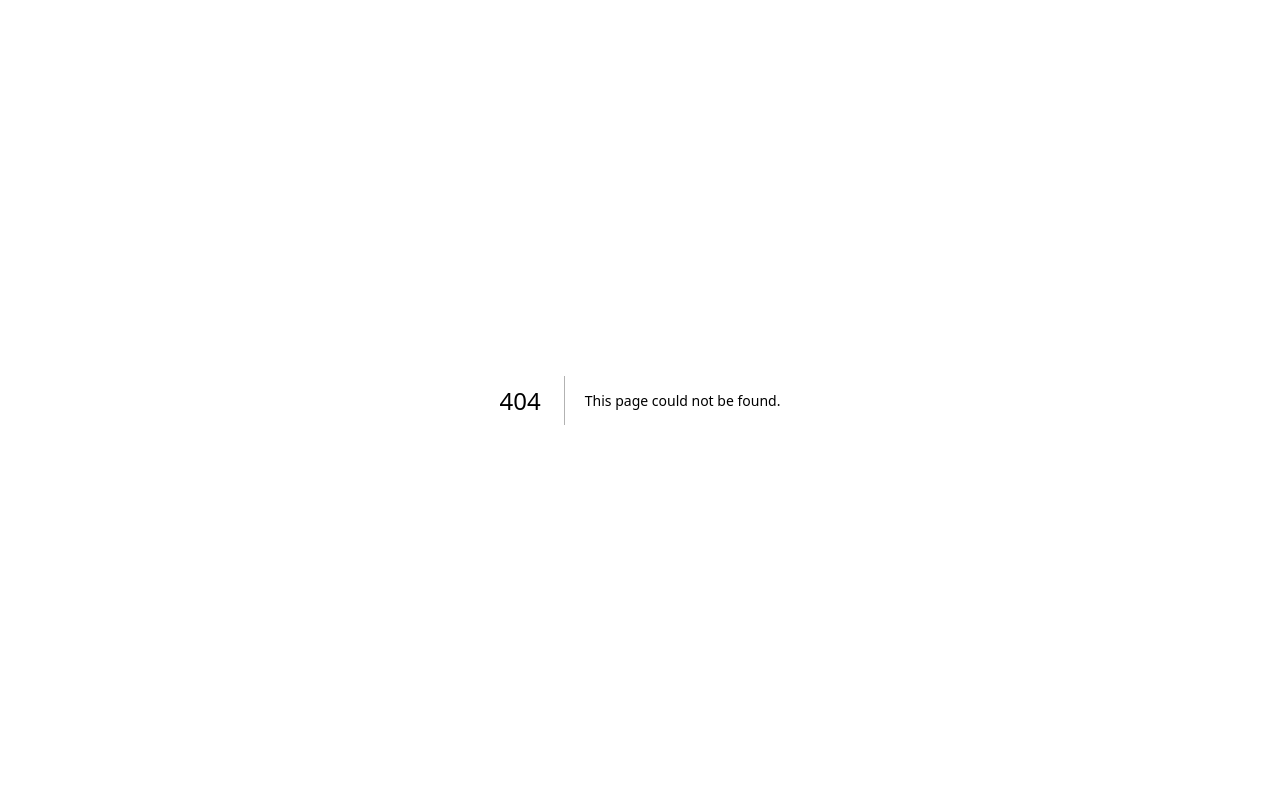
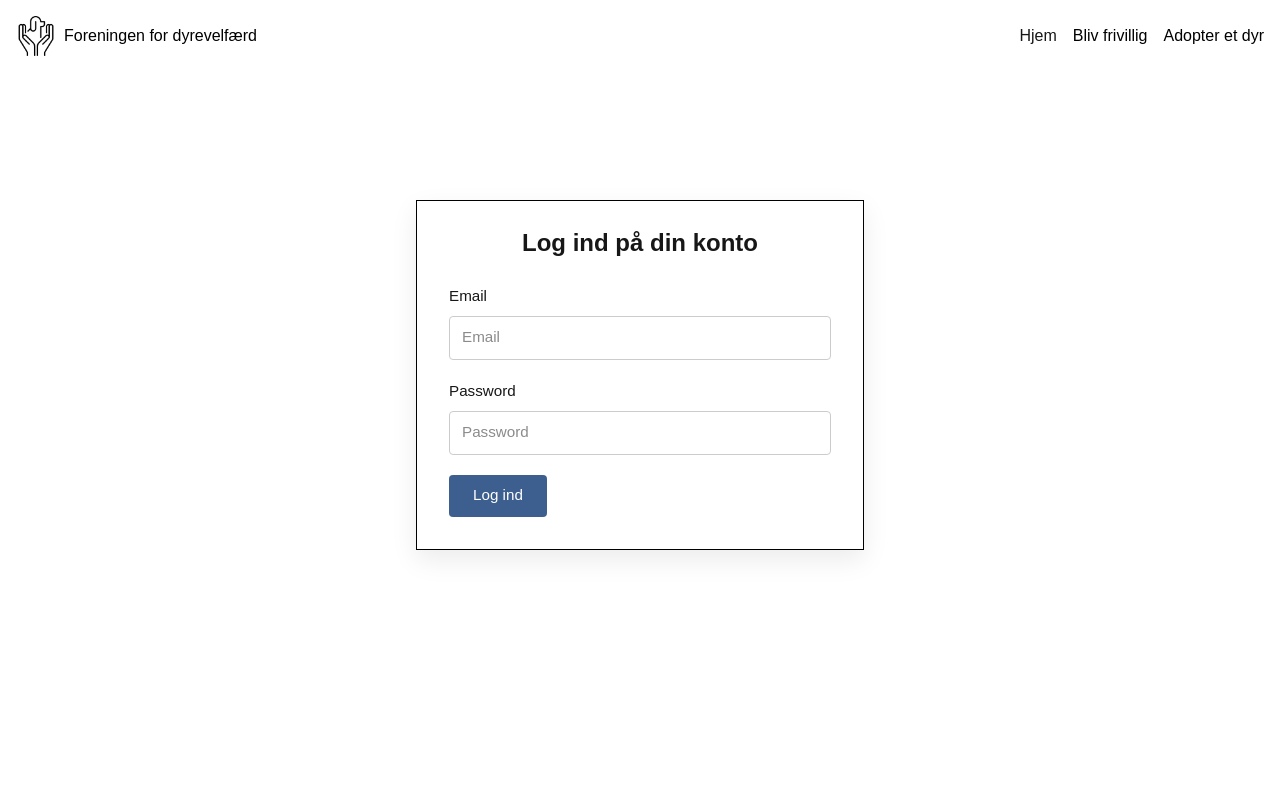
Before and after one commit to ConSIXten/dyrevelfaerd2, a Next.js app: page /logInd in a window 1280 px wide. Before the commit this address had no page. Shown: the top 800 px of the page. Built offline with nearby package versions, Linux system fonts and the light colour scheme.

Commit message:
sidste side mangler. finpudsning af rest mangler

```diff
--- /dev/null
+++ b/app/admin/page.jsx
@@ -0,0 +1,7 @@
+export default function Admin() {
+    return (
+        <div>
+            <h1>Admin Page</h1>
+        </div>
+    );
+}
--- /dev/null
+++ b/app/logIn/logIn.css
@@ -0,0 +1,4 @@
+.login-error {
+    color: #b3261e;
+    margin-top: 0.75rem;
+}
--- /dev/null
+++ b/app/logIn/page.jsx
@@ -0,0 +1,67 @@
+'use client';
+
+import { useState } from "react";
+import { useRouter } from "next/navigation";
+import "./logIn.css";
+
+export default function LogInPage() {
+    const router = useRouter();
+    const [username, setUsername] = useState("");
+    const [password, setPassword] = useState("");
+    const [error, setError] = useState(null);
+    const [submitting, setSubmitting] = useState(false);
+
+    const handleSubmit = async (e) => {
+        e.preventDefault();
+        setError(null);
+        setSubmitting(true);
+
+        try {
+            const res = await fetch("http://localhost:4000/api/v1/users", {
+                method: "POST",
+                headers: { "Content-Type": "application/json" },
+                body: JSON.stringify({ username, password }),
+            });
+
+            if (!res.ok) throw new Error("Log ind mislykkedes");
+
+            const user = await res.json();
+            localStorage.setItem("user", JSON.stringify({ id: user.id, username }));
+            router.push("/");
+        } catch (err) {
+            setError(err.message);
+        } finally {
+            setSubmitting(false);
+        }
+    };
+
+    return (
+        <div>
+            <h1>Log ind på din konto</h1>
+            <form onSubmit={handleSubmit}>
+                <label htmlFor="username">Brugernavn:</label>
+                <input
+                    type="text"
+                    id="username"
+                    name="username"
+                    value={username}
+                    onChange={(e) => setUsername(e.target.value)}
+                    required
+                />
+                <label htmlFor="password">Adgangskode:</label>
+                <input
+                    type="password"
+                    id="password"
+                    name="password"
+                    value={password}
+                    onChange={(e) => setPassword(e.target.value)}
+                    required
+                />
+                <button type="submit" disabled={submitting}>
+                    {submitting ? "Logger ind..." : "Log ind"}
+                </button>
+                {error && <p className="login-error">{error}</p>}
+            </form>
+        </div>
+    );
+}
--- /dev/null
+++ b/app/logInd/logInd.css
@@ -0,0 +1,65 @@
+.logind-container {
+    display: flex;
+    justify-content: center;
+    padding: 4rem 1rem;
+    margin-bottom: 12.3rem;
+    margin-top: 4rem;
+}
+
+.logind-card {
+    width: 100%;
+    max-width: 28rem;
+    border: 1px solid #000000;
+    box-shadow: 0 10px 25px rgba(0, 0, 0, 0.08);
+    padding: 1.5rem 2rem 2rem;
+    background-color: #fff;
+}
+
+.logind-title {
+    text-align: center;
+    font-size: 1.5rem;
+    font-weight: bold;
+    margin-bottom: 1.5rem;
+}
+
+.logind-field {
+    display: flex;
+    flex-direction: column;
+    margin-bottom: 1.25rem;
+}
+
+.logind-field label {
+    margin-bottom: 0.5rem;
+    font-size: 0.95rem;
+}
+
+.logind-field input {
+    padding: 0.6rem 0.75rem;
+    border: 1px solid #ccc;
+    border-radius: 4px;
+    font-size: 0.95rem;
+}
+
+.logind-field input:focus {
+    outline: none;
+    border-color: #3D5F8F;
+}
+
+.logind-btn {
+    background-color: #3D5F8F;
+    color: #fff;
+    border: none;
+    padding: 0.6rem 1.5rem;
+    border-radius: 4px;
+    cursor: pointer;
+    font-size: 0.95rem;
+}
+
+.logind-btn:hover {
+    background-color: #2f4a70;
+}
+
+.login-error {
+    color: #b3261e;
+    margin-top: 0.75rem;
+}
--- /dev/null
+++ b/app/logInd/page.jsx
@@ -0,0 +1,89 @@
+'use client';
+
+import { useState } from "react";
+import { useRouter } from "next/navigation";
+import "./logInd.css";
+import Header from "../../components/header/Header";
+import Footer from "../../components/footer/Footer";
+
+const EMAIL_REGEX = /^[^\s@]+@[^\s@]+\.[^\s@]+$/;
+
+export default function LogIndPage() {
+    const router = useRouter();
+    const [username, setUsername] = useState("");
+    const [password, setPassword] = useState("");
+    const [error, setError] = useState(null);
+    const [submitting, setSubmitting] = useState(false);
+
+    const handleSubmit = async (e) => {
+        e.preventDefault();
+        setError(null);
+
+        if (!EMAIL_REGEX.test(username)) {
+            setError("Indtast venligst en gyldig email-adresse");
+            return;
+        }
+
+        setSubmitting(true);
+
+        try {
+            const res = await fetch("http://localhost:4000/api/v1/users", {
+                method: "POST",
+                headers: { "Content-Type": "application/json" },
+                body: JSON.stringify({ username, password }),
+            });
+
+            if (!res.ok) throw new Error("Log ind mislykkedes");
+
+            const user = await res.json();
+            localStorage.setItem("user", JSON.stringify({ id: user.id, username }));
+            router.push("/admin");
+        } catch (err) {
+            setError(err.message);
+        } finally {
+            setSubmitting(false);
+        }
+    };
+
+    return (
+        <>
+            <Header />
+            <div className="logind-container">
+                <div className="logind-card">
+                    <h1 className="logind-title">Log ind på din konto</h1>
+                    <form onSubmit={handleSubmit}>
+                        <div className="logind-field">
+                            <label htmlFor="username">Email</label>
+                            <input
+                                type="email"
+                                id="username"
+                                name="username"
+                                placeholder="Email"
+                                value={username}
+                                onChange={(e) => setUsername(e.target.value)}
+                                required
+                            />
+                        </div>
+                        <div className="logind-field">
+                            <label htmlFor="password">Password</label>
+                            <input
+                                type="password"
+                                id="password"
+                                name="password"
+                                placeholder="Password"
+                                value={password}
+                                onChange={(e) => setPassword(e.target.value)}
+                                required
+                            />
+                        </div>
+                        <button type="submit" className="logind-btn" disabled={submitting}>
+                            {submitting ? "Logger ind..." : "Log ind"}
+                        </button>
+                        {error && <p className="login-error">{error}</p>}
+                    </form>
+                </div>
+            </div>
+                <Footer />
+        </>
+    );
+}
--- a/components/footer/footer.css
+++ b/components/footer/footer.css
@@ -4,6 +4,8 @@ footer {
     justify-content: center;
     align-items: center;
     padding-left: 15rem;
+    bottom: 0;
+    width: 100%;
 }
 
 @media (max-width: 768px) {
```
Also changed, not shown: app/admin/admin.css (added).
